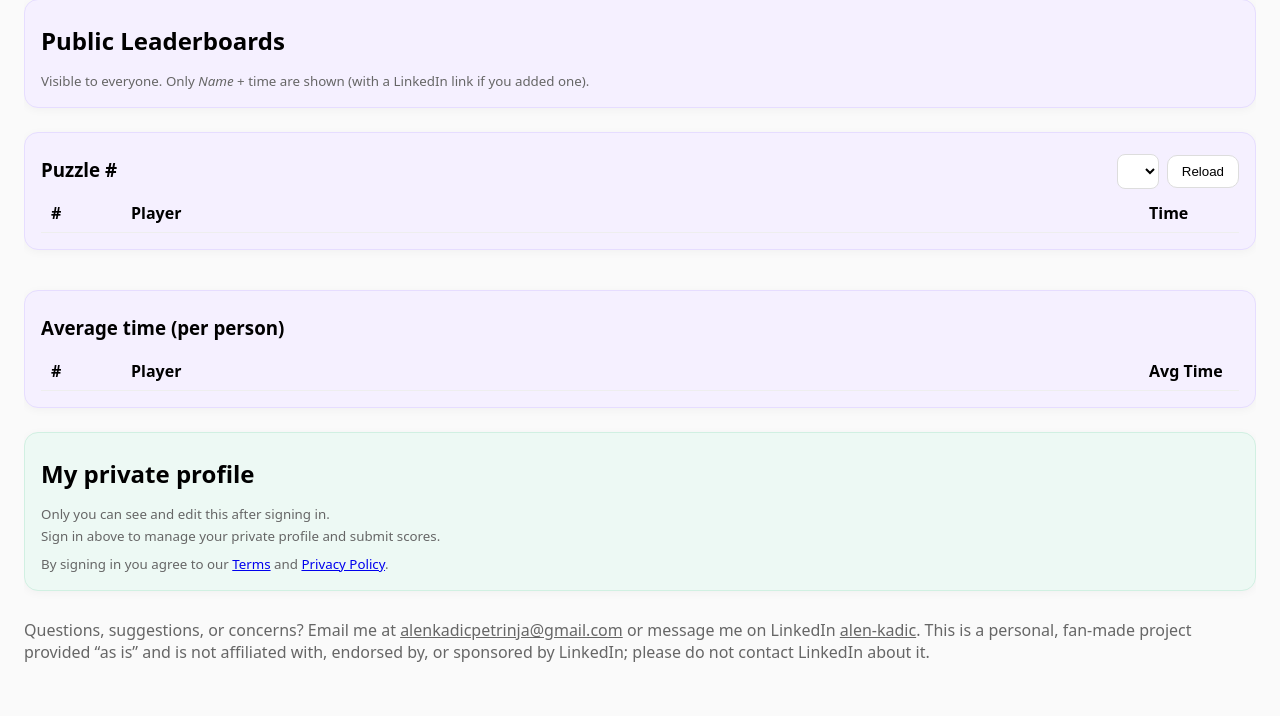
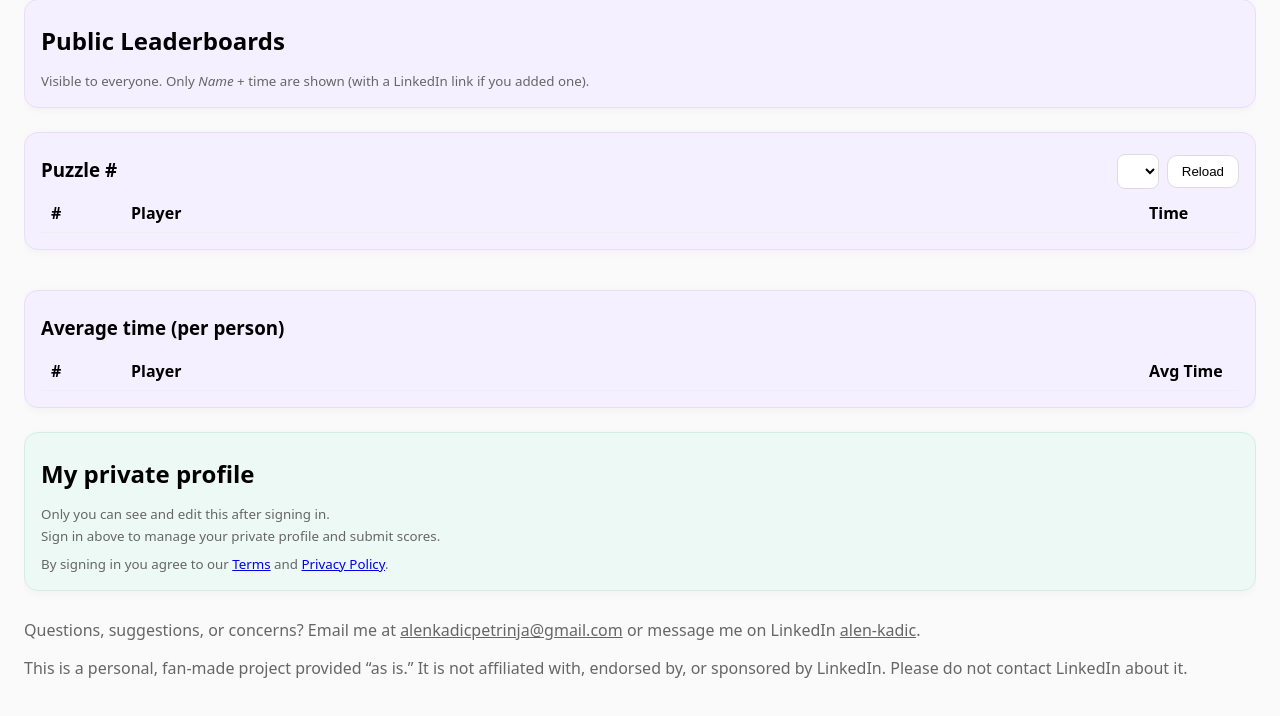
Before and after one commit to AlenKadic/zip-leaderboard, a plain HTML site: page index.html in a window 1280 px wide. Shown: the part 112-828 px from the top of the page. Drawn offline with Linux system fonts and the light colour scheme; no server answers.

Commit message:
index.html

```diff
--- a/index.html
+++ b/index.html
@@ -565,10 +565,12 @@ if (provider) initMe();
 <footer class="footer">
   <p class="muted" style="margin-top:6px">
     Questions, suggestions, or concerns? Email me at
-  <a href="mailto:alenkadicpetrinja@gmail.com">alenkadicpetrinja@gmail.com</a>
+    <a href="mailto:alenkadicpetrinja@gmail.com">alenkadicpetrinja@gmail.com</a>
     or message me on LinkedIn
-  <a href="https://www.linkedin.com/in/alen-kadic/" target="_blank" rel="noopener">alen-kadic</a>.
-    This is a personal, fan-made project provided “as is” and is not affiliated with, endorsed by, or sponsored by LinkedIn; please do not contact LinkedIn about it.
+    <a href="https://www.linkedin.com/in/alen-kadic/" target="_blank" rel="noopener">alen-kadic</a>.
+  </p>
+  <p class="muted" style="margin-top:4px">
+    This is a personal, fan-made project provided “as is.” It is not affiliated with, endorsed by, or sponsored by LinkedIn. Please do not contact LinkedIn about it.
   </p>
 </footer>
 </body>
```
